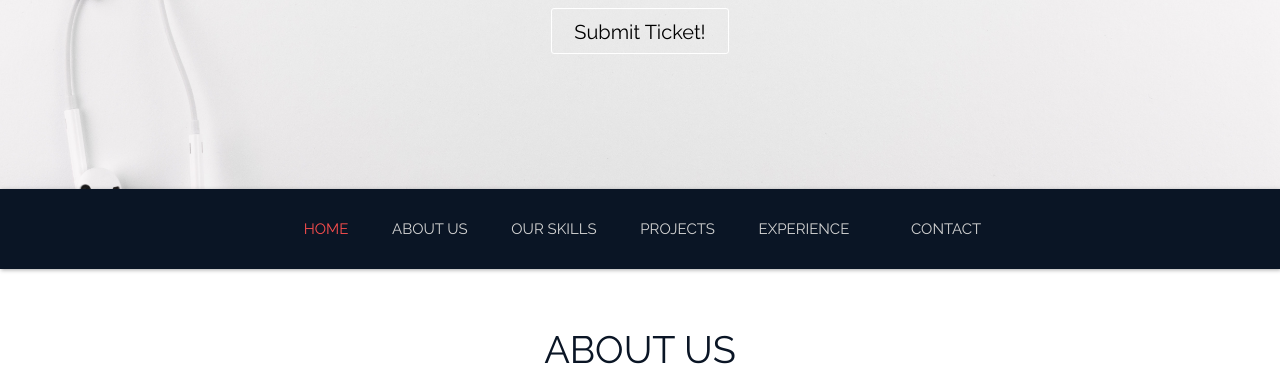
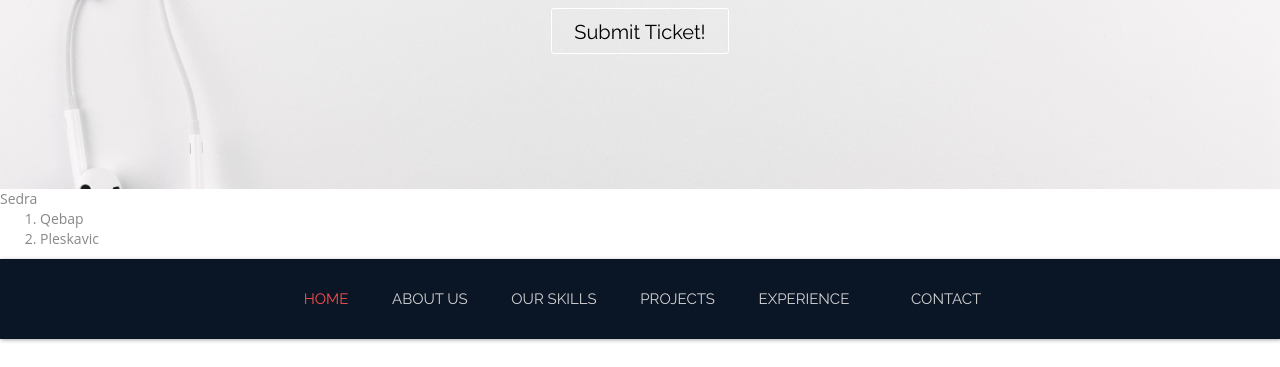
Before and after one commit to egzonxoxo1/ITSupportWebsite, a plain HTML site: page index.html in a window 1280 px wide. Shown: the part 433-800 px from the top of the page. Drawn offline with Linux system fonts and the light colour scheme.

Commit message:
Update index.html

```diff
--- a/index.html
+++ b/index.html
@@ -28,13 +28,11 @@
               <h2 style="color:black; "><b>We are <highlights>group</highlights> of students (volunteers) </b><br/><strong style="color:black"> helping people with IT Devices for free.</strong></h2>
               <a href="https://arbtechitsupport.on.spiceworks.com/portal" target="_BLANK" class="read_more2" style="color:black">Submit Ticket!</a> </div>
 	</div>
- <!-- <center>
-<audio controls autoplay>
-  <source src="audio/music.ogg" type="audio/ogg">
-  <source src="audio/music.mp3" type="audio/mpeg">
-  Your browser does not support the audio element.
-</audio>
-</center> -->
+  <p2> Sedra </p2>
+  <ol>
+    <li>Qebap</li>
+    <li>Pleskavic</li>
+  </ol>
 	 </header>
 
 <!--Header_section-->
```
